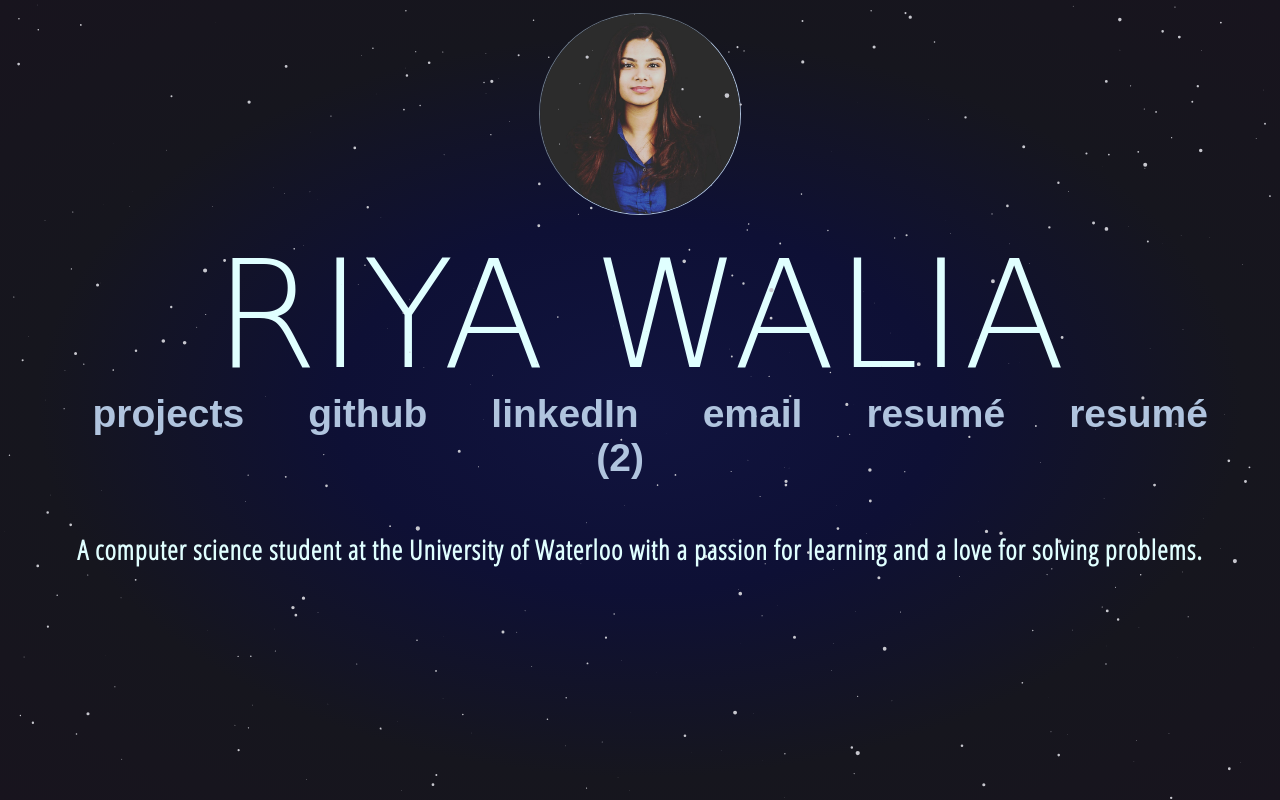
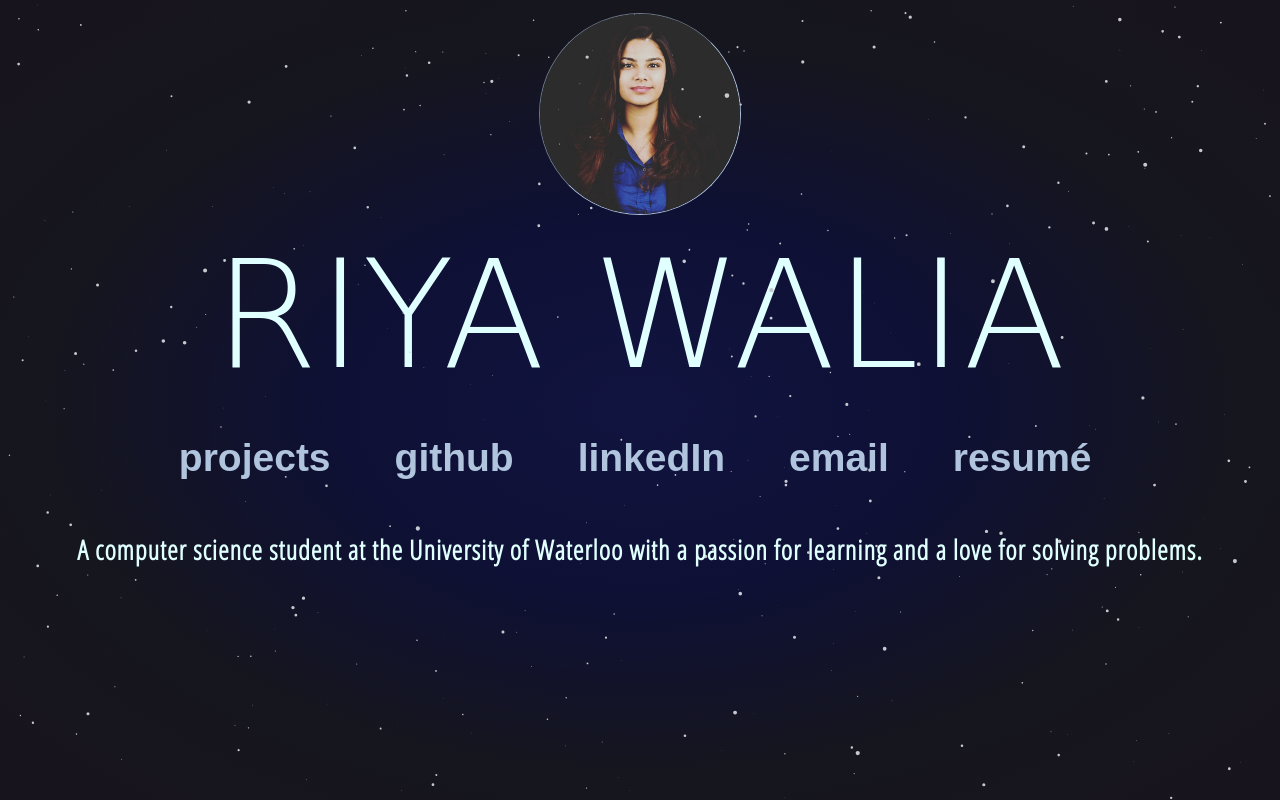
Before and after one commit to riyawalia/riyawalia.github.io, a plain HTML site: page index.html in a window 1280 px wide. Drawn offline with Linux system fonts and the light colour scheme; a web font is replaced by a local one.

Commit message:
removing access to old resume

```diff
--- a/index.html
+++ b/index.html
@@ -38,12 +38,8 @@
 	                <a href="mailto:riya.walia@edu.uwaterloo.ca">email</a>
 	            </li>
 	            <li>
-	                <a href="resume.pdf" target="_blank">resumé</a>
+	                <a href="resume2.pdf" target="_blank">resumé</a>
 				</li>
-
-				<li>
-	                <a href="resume2.pdf" target="_blank">resumé (2)</a>
-	            </li>
 	        </ul>
 
             <h3 id="about">A computer science student at the University of Waterloo with a passion for learning and a love for solving problems.</h3>
```
